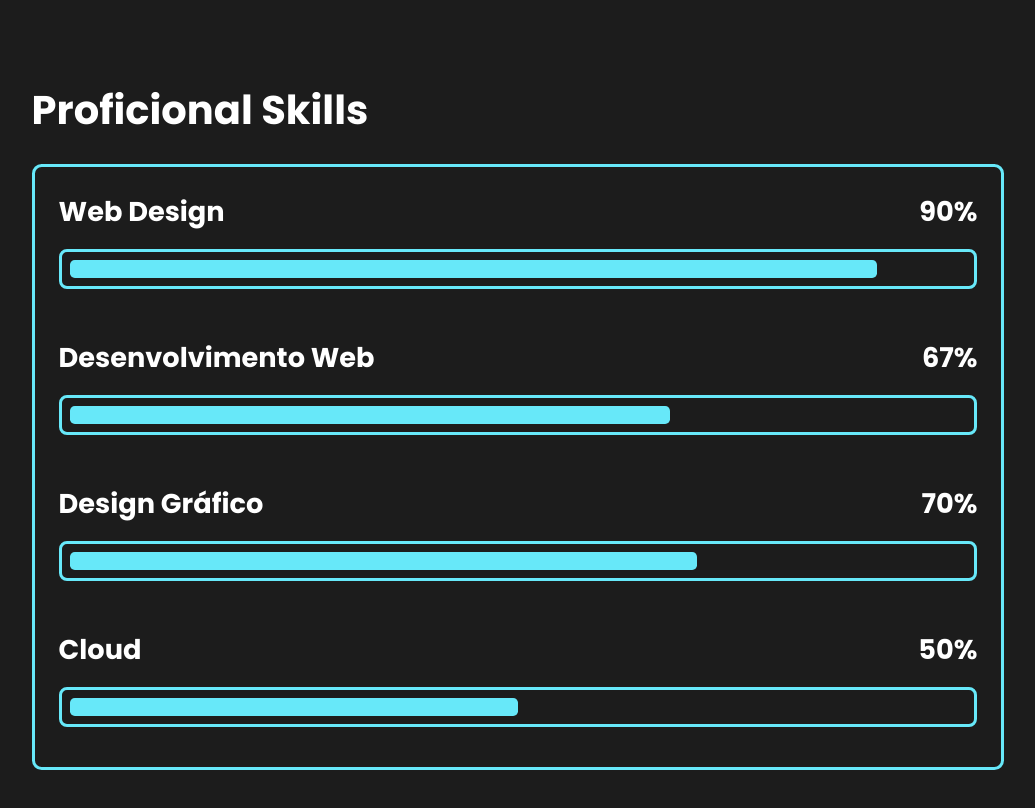
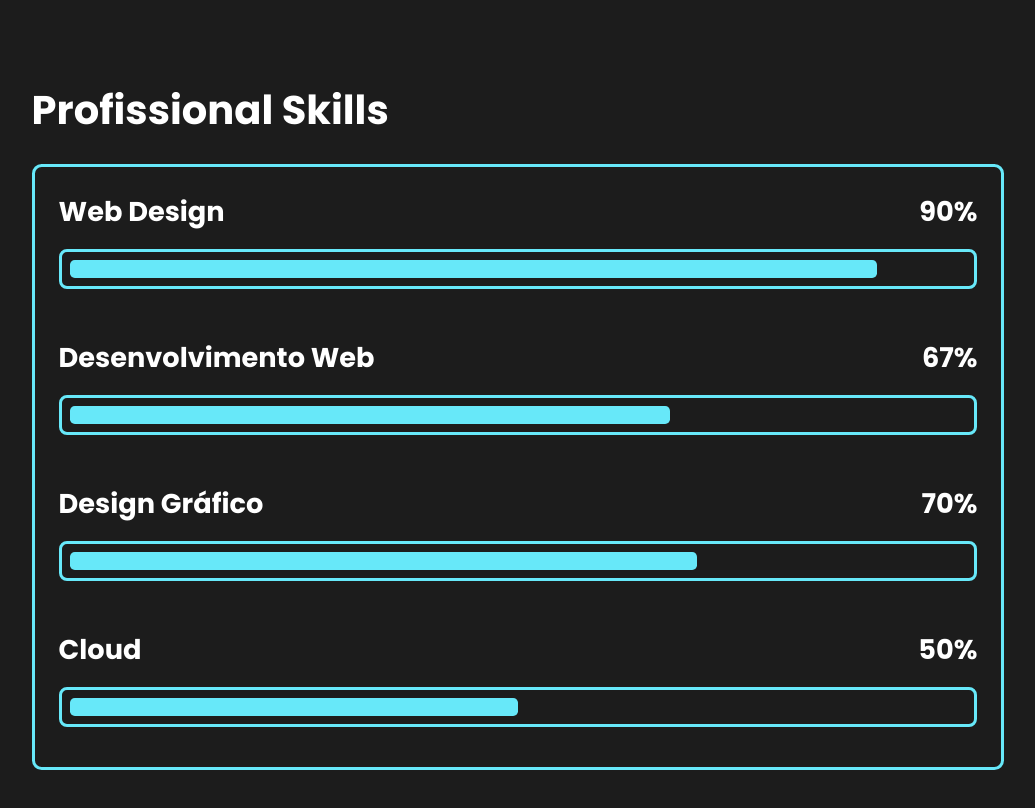
Before and after one commit to Gui-Lops/portfolio, a plain HTML site: page index.html in a window 1280 px wide. Shown: the part 2937-3745 px from the top of the page, without its empty margins (122-1157 px from the left). Drawn offline with nearby package versions, Linux system fonts and the light colour scheme.

Commit message:
Update index.html

```diff
--- a/index.html
+++ b/index.html
@@ -124,7 +124,7 @@
             </div>
 
             <div class="skills-column">
-                <h3 class="title">Proficional Skills</h3>
+                <h3 class="title">Profissional Skills</h3>
 
                 <div class="skills-box">
                     <div class="skills-content">
```
